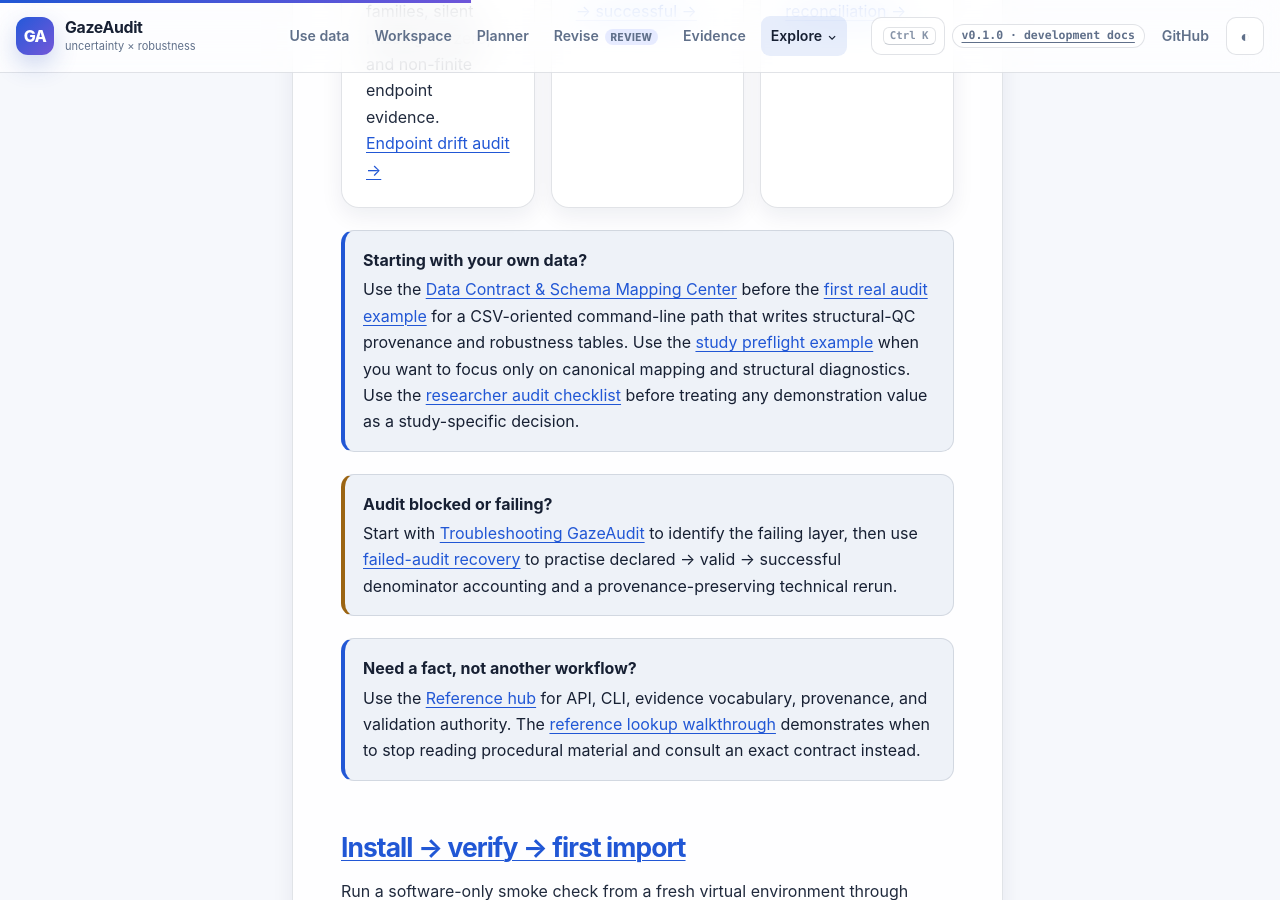
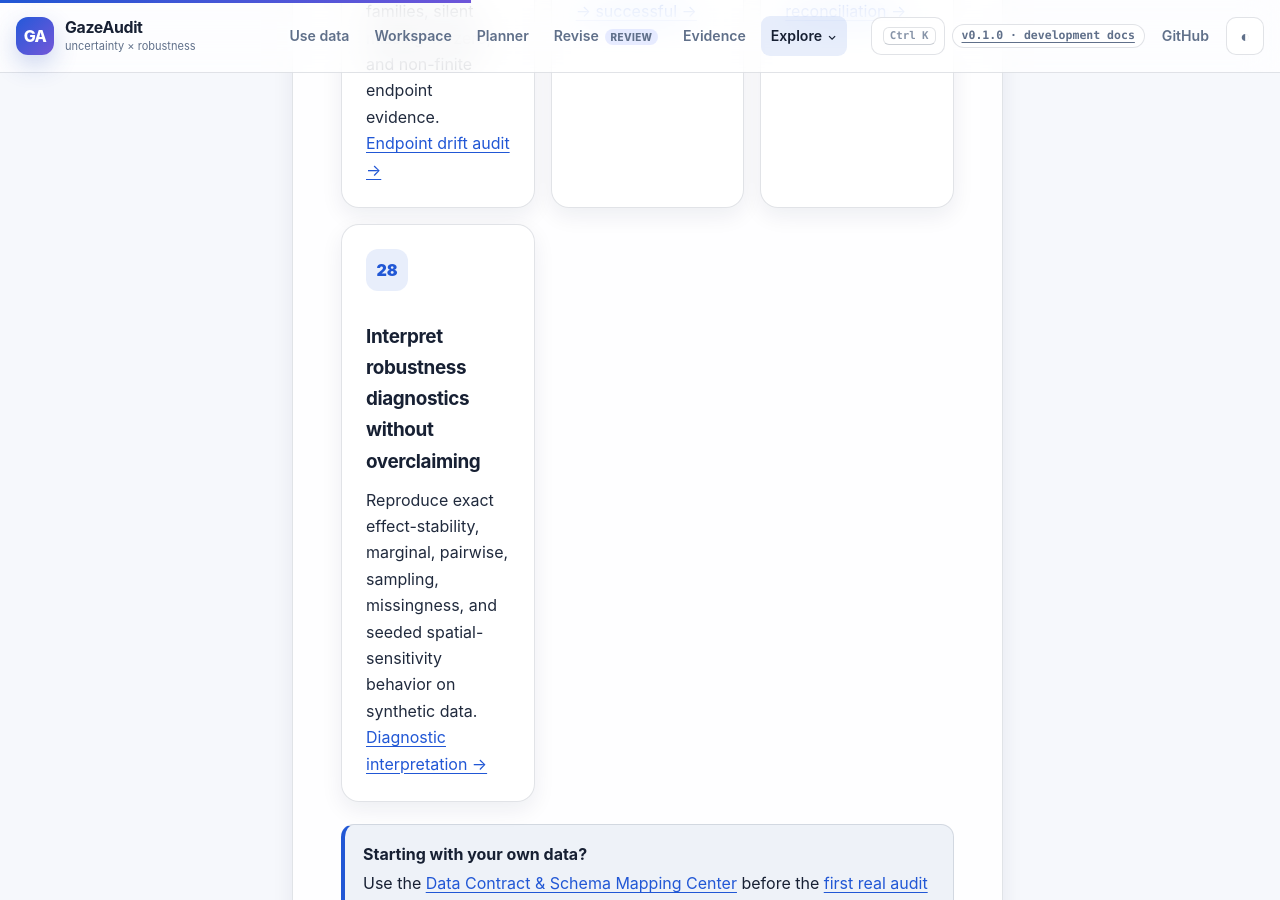
Before and after one commit to stefanosbalaskas/GazeAudit, a Jekyll site: the page built from docs/examples/index.md, in a window 1280 px wide and 900 px high, scrolled down 6155 px. Built offline with Jekyll 4.4.1, drawn with Linux system fonts in a browser that asks for light colours.

Commit message:
docs: surface diagnostic interpretation example

```diff
--- a/docs/examples/index.md
+++ b/docs/examples/index.md
@@ -177,6 +177,12 @@ Use the <a href="catalog/">Example catalog</a> to filter by data context and met
     <h3>Reconcile failure, repair, and rerun history</h3>
     <p>Separate branch identity from attempt history while preserving a technical failure, non-finite endpoint, valid not-run branch, and successful repair reruns.</p>
     <p><a href="execution-ledger-reconciliation/">Failure → repair → reconciliation →</a></p>
+  </article>
+  <article class="card">
+    <div class="card-icon" aria-hidden="true">28</div>
+    <h3>Interpret robustness diagnostics without overclaiming</h3>
+    <p>Reproduce exact effect-stability, marginal, pairwise, sampling, missingness, and seeded spatial-sensitivity behavior on synthetic data.</p>
+    <p><a href="diagnostic-interpretation/">Diagnostic interpretation →</a></p>
   </article>
 </div>
 
```
